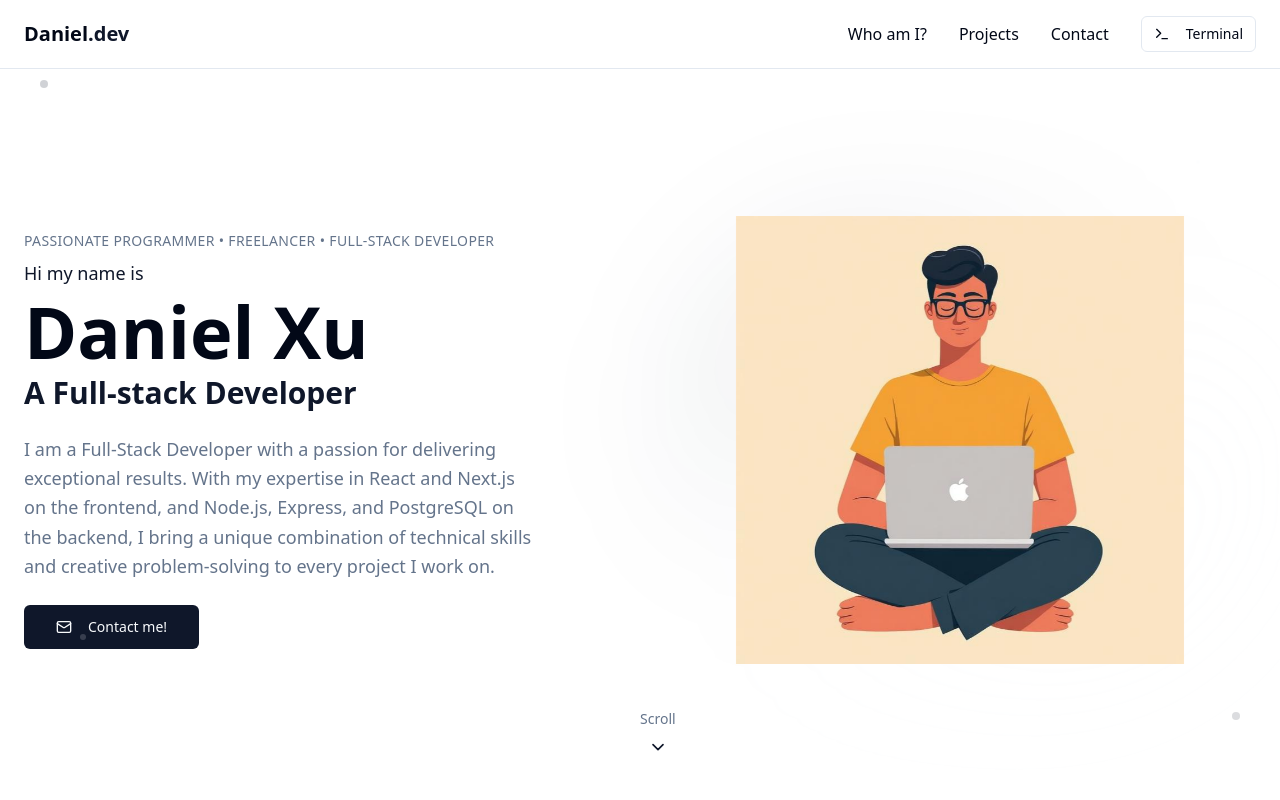
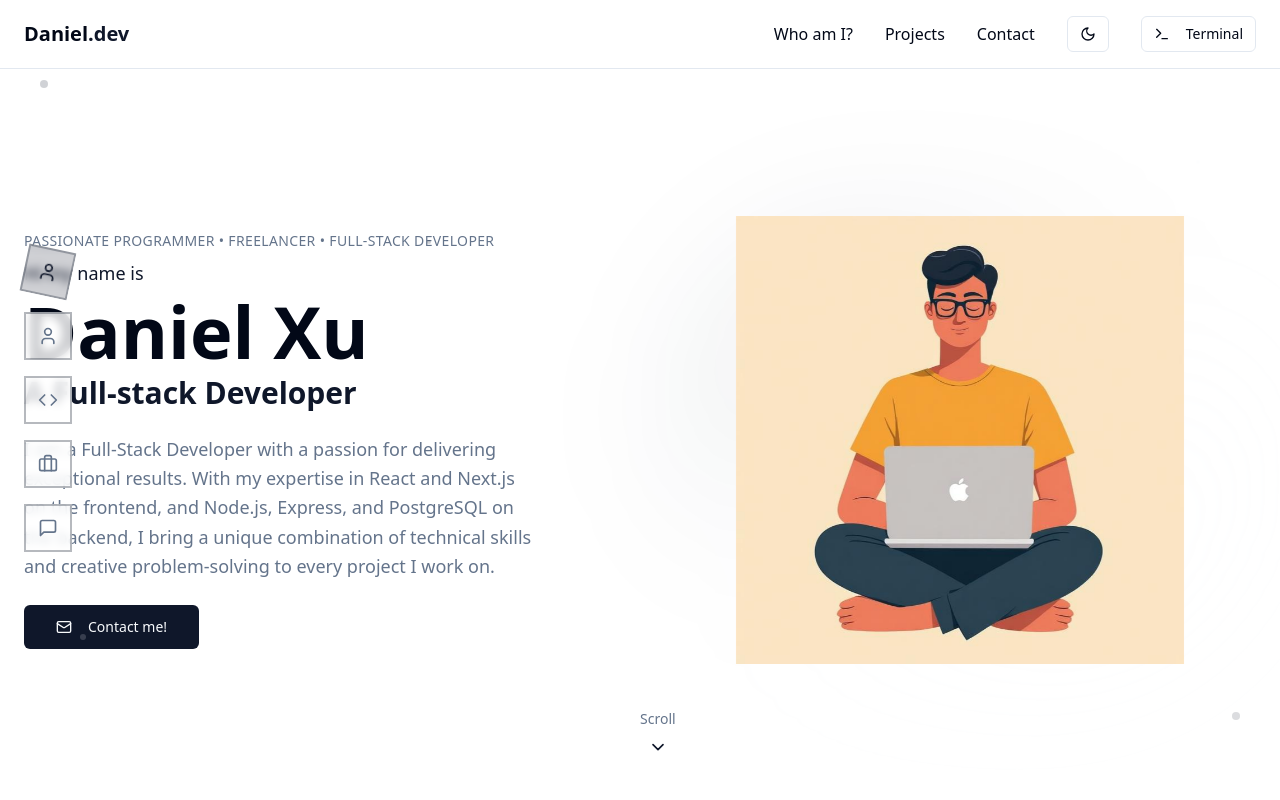
Before and after one commit to ImperialKoi/Personal-Portfolio, a React (Vite) app: page /simple in a window 1280 px wide. Shown: the top 800 px of the page. Built offline with nearby package versions, Linux system fonts and the light colour scheme.

Commit message:
Add portfolio enhancements
Add scroll animations, light/dark mode toggle, and interactive rotating squares on the left side of the portfolio. The squares will navigate to different sections when clicked and have hover effects in light mode.

```diff
--- a/src/pages/Simple.tsx
+++ b/src/pages/Simple.tsx
@@ -1,5 +1,5 @@
 import { useEffect, useRef, useState } from 'react';
-import { Github, Linkedin, Mail, MapPin, Download, ExternalLink, Code, Database, Globe, Smartphone, Terminal, ChevronDown, Moon, Sun } from 'lucide-react';
+import { Github, Linkedin, Mail, MapPin, Download, ExternalLink, Code, Database, Globe, Smartphone, Terminal, ChevronDown, Moon, Sun, User, Briefcase, MessageSquare, Trophy } from 'lucide-react';
 import { Button } from '@/components/ui/button';
 import { Card, CardContent, CardDescription, CardHeader, CardTitle } from '@/components/ui/card';
 import { Badge } from '@/components/ui/badge';
@@ -7,22 +7,49 @@ import developerIllustration from '@/assets/developer-illustration.png';
 
 export default function Simple() {
   const [darkMode, setDarkMode] = useState(false);
+  const [activeSection, setActiveSection] = useState('hero');
   const heroRef = useRef<HTMLElement>(null);
   const aboutRef = useRef<HTMLElement>(null);
   const skillsRef = useRef<HTMLElement>(null);
   const projectsRef = useRef<HTMLElement>(null);
   const contactRef = useRef<HTMLElement>(null);
 
+  // Navigation sections
+  const navigationSections = [
+    { id: 'hero', icon: User, label: 'Home', ref: heroRef },
+    { id: 'about', icon: User, label: 'About', ref: aboutRef },
+    { id: 'skills', icon: Code, label: 'Skills', ref: skillsRef },
+    { id: 'projects', icon: Briefcase, label: 'Projects', ref: projectsRef },
+    { id: 'contact', icon: MessageSquare, label: 'Contact', ref: contactRef },
+  ];
+
+  // Theme toggle
+  useEffect(() => {
+    if (darkMode) {
+      document.documentElement.classList.add('dark');
+    } else {
+      document.documentElement.classList.remove('dark');
+    }
+  }, [darkMode]);
+
+  // Scroll animations and active section tracking
   useEffect(() => {
     const observer = new IntersectionObserver(
       (entries) => {
         entries.forEach((entry) => {
           if (entry.isIntersecting) {
+            // Add animation class
             entry.target.classList.add('animate-fade-in');
+
+            // Update active section
+            const sectionId = entry.target.getAttribute('data-section');
+            if (sectionId) {
+              setActiveSection(sectionId);
+            }
           }
         });
       },
-      { threshold: 0.1 }
+      { threshold: 0.3, rootMargin: '-100px 0px -100px 0px' }
     );
 
     const refs = [heroRef, aboutRef, skillsRef, projectsRef, contactRef];
@@ -119,6 +146,40 @@ Tools: Git, Docker, AWS, Firebase
   };
 
   return (
+    <div className={`min-h-screen transition-colors duration-300 ${darkMode ? 'dark' : ''}`}>
+      {/* Left Navigation Squares */}
+      <div className="fixed left-6 top-1/2 transform -translate-y-1/2 z-50 space-y-4">
+        {navigationSections.map((section, index) => {
+          const Icon = section.icon;
+          const isActive = activeSection === section.id;
+
+          return (
+            <div
+              key={section.id}
+              className={`
+                w-12 h-12 border-2 border-primary/30 cursor-pointer
+                transition-all duration-300 ease-in-out
+                hover:rotate-45 hover:border-primary hover:bg-primary/20
+                ${isActive ? 'bg-primary/20 border-primary rotate-12' : 'hover:shadow-lg'}
+                ${!darkMode ? 'hover:bg-foreground/10' : 'hover:bg-primary/30'}
+                backdrop-blur-sm bg-background/80
+                flex items-center justify-center
+                group
+              `}
+              onClick={() => scrollToSection(section.ref)}
+              title={section.label}
+              style={{ animationDelay: `${index * 100}ms` }}
+            >
+              <Icon className={`
+                h-5 w-5 transition-all duration-300
+                ${isActive ? 'text-primary' : 'text-muted-foreground'}
+                group-hover:text-primary group-hover:scale-110
+              `} />
+            </div>
+          );
+        })}
+      </div>
+
       <div className="min-h-screen bg-background text-foreground">
         {/* Navigation */}
         <nav className="fixed top-0 left-0 right-0 z-50 bg-background/80 backdrop-blur-md border-b border-border">
@@ -146,6 +207,17 @@ Tools: Git, Docker, AWS, Firebase
                 >
                   Contact
                 </button>
+
+                {/* Theme Toggle */}
+                <Button
+                  variant="outline"
+                  size="sm"
+                  onClick={() => setDarkMode(!darkMode)}
+                  className="hover-scale"
+                >
+                  {darkMode ? <Sun className="h-4 w-4" /> : <Moon className="h-4 w-4" />}
+                </Button>
+
                 <Button
                   variant="outline"
                   size="sm"
@@ -161,18 +233,24 @@ Tools: Git, Docker, AWS, Firebase
         </nav>
 
         {/* Hero Section */}
-      <section ref={heroRef} className="min-h-screen flex items-center justify-center relative overflow-hidden pt-20">
+        <section
+          ref={heroRef}
+          data-section="hero"
+          className="min-h-screen flex items-center justify-center relative overflow-hidden pt-20"
+        >
           {/* Background decorative dots */}
           <div className="absolute inset-0 opacity-20">
             <div className="absolute top-20 left-10 w-2 h-2 bg-primary rounded-full animate-pulse"></div>
             <div className="absolute top-40 right-20 w-1 h-1 bg-secondary rounded-full animate-pulse delay-1000"></div>
             <div className="absolute bottom-40 left-20 w-1.5 h-1.5 bg-accent rounded-full animate-pulse delay-500"></div>
             <div className="absolute bottom-20 right-10 w-2 h-2 bg-primary rounded-full animate-pulse delay-700"></div>
+            <div className="absolute top-60 left-1/3 w-1 h-1 bg-primary rounded-full animate-pulse delay-300"></div>
+            <div className="absolute bottom-60 right-1/3 w-1.5 h-1.5 bg-secondary rounded-full animate-pulse delay-800"></div>
           </div>
 
-        <div className="container mx-auto px-6 grid md:grid-cols-2 gap-12 items-center">
+          <div className="container mx-auto px-6 grid md:grid-cols-2 gap-12 items-center animate-fade-in">
             {/* Left side - Text content */}
-          <div className="space-y-6 animate-fade-in">
+            <div className="space-y-6">
               <div className="space-y-2">
                 <div className="text-sm text-muted-foreground uppercase tracking-wide">
                   Passionate Programmer • Freelancer • Full-Stack Developer
@@ -221,7 +299,11 @@ Tools: Git, Docker, AWS, Firebase
         </section>
 
         {/* About Section */}
-      <section ref={aboutRef} className="py-20 bg-card/30">
+        <section
+          ref={aboutRef}
+          data-section="about"
+          className="py-20 bg-card/30"
+        >
           <div className="container mx-auto px-6">
             <div className="max-w-6xl mx-auto">
               <div className="text-center mb-16">
@@ -298,7 +380,11 @@ Tools: Git, Docker, AWS, Firebase
         </section>
 
         {/* Skills Section */}
-      <section ref={skillsRef} className="py-20">
+        <section
+          ref={skillsRef}
+          data-section="skills"
+          className="py-20"
+        >
           <div className="container mx-auto px-6">
             <div className="max-w-4xl mx-auto">
               <div className="text-center mb-16">
@@ -334,7 +420,11 @@ Tools: Git, Docker, AWS, Firebase
         </section>
 
         {/* Projects Section */}
-      <section ref={projectsRef} className="py-20 bg-card/30">
+        <section
+          ref={projectsRef}
+          data-section="projects"
+          className="py-20 bg-card/30"
+        >
           <div className="container mx-auto px-6">
             <div className="max-w-6xl mx-auto">
               <div className="text-center mb-16">
@@ -381,7 +471,11 @@ Tools: Git, Docker, AWS, Firebase
         </section>
 
         {/* Contact Section */}
-      <section ref={contactRef} className="py-20">
+        <section
+          ref={contactRef}
+          data-section="contact"
+          className="py-20"
+        >
           <div className="container mx-auto px-6">
             <div className="max-w-4xl mx-auto text-center">
               <div className="mb-16">
@@ -429,5 +523,6 @@ Tools: Git, Docker, AWS, Firebase
           </div>
         </footer>
       </div>
+    </div>
   );
 }
```
Lines whose indentation alone changed are shown as unchanged.
